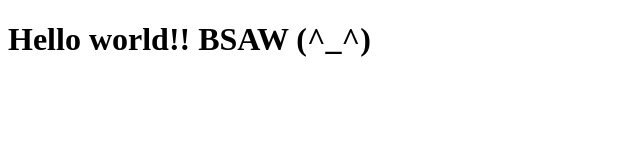
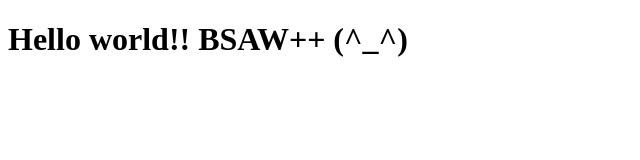
Before and after one commit to smailbsaw/-coursera-course-module2-assignment, a plain HTML site: page site/index.html in a window 1280 px wide. Shown: the full height of the page, 0-640 px from the left. Drawn offline with Linux system fonts and the light colour scheme.

Commit message:
try test

```diff
--- a/site/index.html
+++ b/site/index.html
@@ -6,6 +6,6 @@
 	<title>Hello world!!</title>
 </head>
 <body>
-<h1>Hello world!! BSAW (^_^)</h1>
+<h1>Hello world!! BSAW++ (^_^)</h1>
 </body>
 </html>
```
